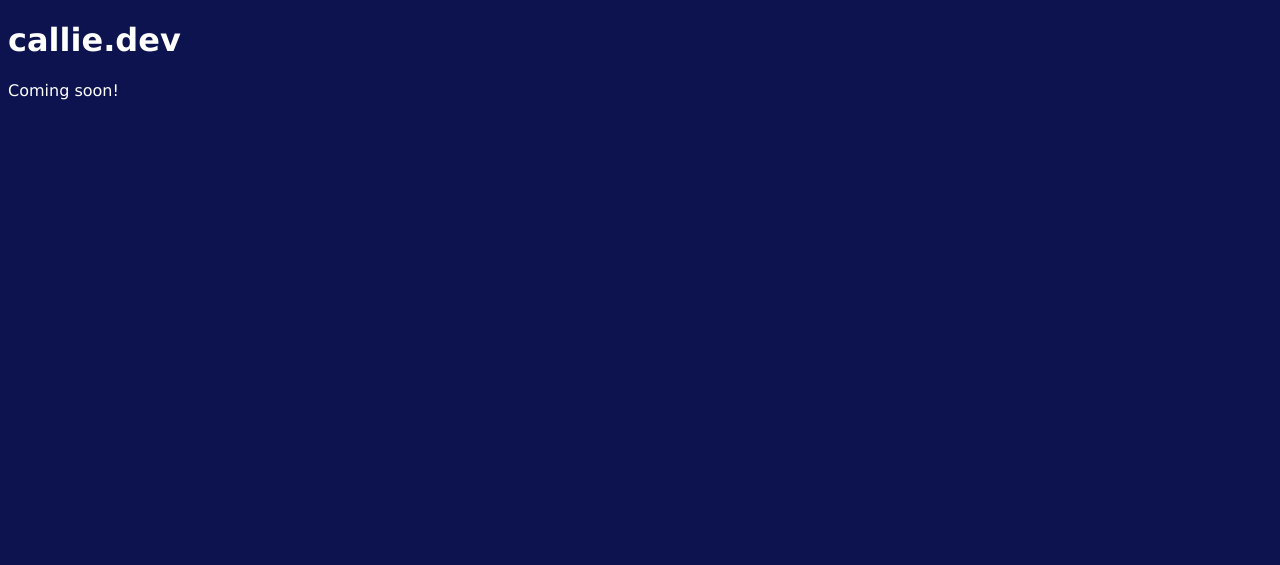
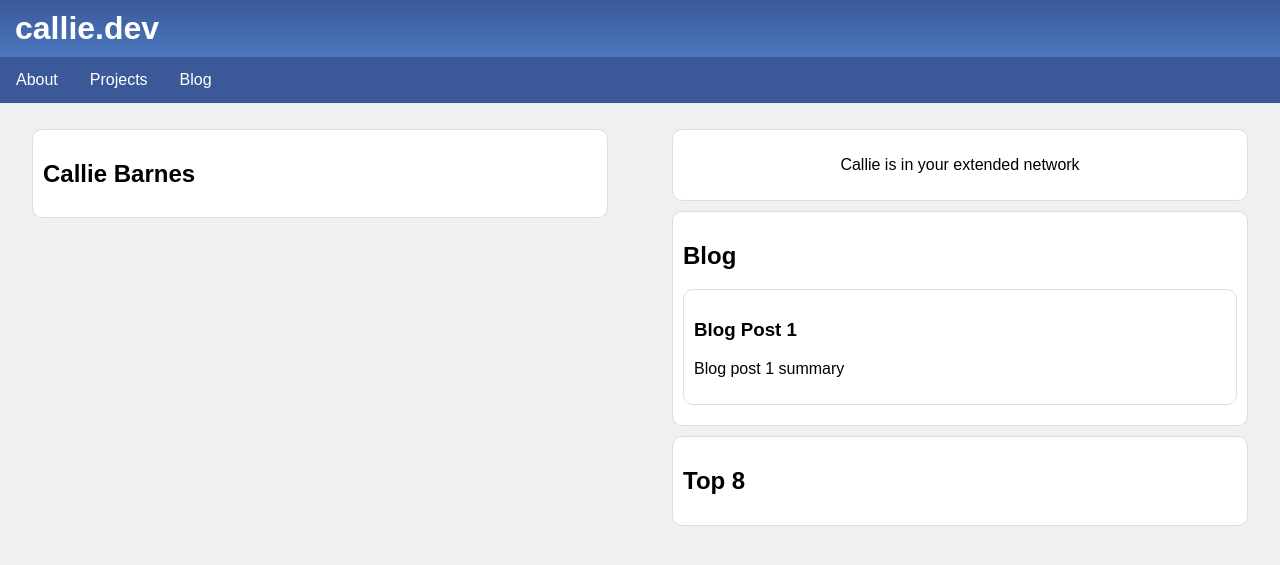
Before and after one commit to calliebarnes/calliebarnes.github.io, a plain HTML site: page index.html in a window 1280 px wide. Drawn offline with Linux system fonts and the light colour scheme.

Commit message:
carving out a myspace inspired profile

```diff
--- a/index.html
+++ b/index.html
@@ -6,7 +6,38 @@
     <link rel="stylesheet" href="styles.css">
 </head>
 <body>
-    <h1>callie.dev</h1>
-    <p>Coming soon!</p>
+    <div id="navbar">
+        <h1>callie.dev</h1>
+    </div>
+    <div id="dropdown">
+        <a href="#about">About</a>
+        <a href="#projects">Projects</a>
+        <a href="#blog">Blog</a>
+    </div>
+
+    <div id="content-wrapper">
+        <div id="main-content">
+            <div class="card">
+                <h2>Callie Barnes</h2>
+            </div>
+        </div>
+
+        <div id="secondary-content">
+            <div class="card">
+                <p style="text-align: center;">Callie is in your extended network</p>
+            </div>
+            <div class="card">
+                <h2>Blog</h2>
+                <div class="card">
+                    <h3>Blog Post 1</h3>
+                    <p>Blog post 1 summary</p>
+                </div>
+            </div>
+            <div class="card">
+                <h2>Top 8</h2>
+
+            </div>
+        </div>
+    </div>
 </body>
 </html>
--- a/styles.css
+++ b/styles.css
@@ -1,5 +1,42 @@
 body {
-    background-color: #0C134F;
-    color: #fff;
-    font-family: Verdana, Geneva, Tahoma, sans-serif;
+    font-family: Arial, sans-serif;
+    background-color: #f0f0f0;
+    margin: 0;
+    padding: 0;
 }
+#navbar {
+    background: linear-gradient(to bottom, #3b5998 0%,#4b77be 100%);
+    color: white;
+    padding: 10px 0;
+    padding-left: 15px;
+}
+#navbar h1 {
+    margin: 0;
+}
+#dropdown {
+    background-color: #3b5998;
+    overflow: hidden;
+}
+#dropdown a {
+    float: left;
+    display: block;
+    color: white;
+    text-align: center;
+    padding: 14px 16px;
+    text-decoration: none;
+}
+#main-content, #secondary-content {
+    width: 45%;
+    padding: 2%;
+}
+#content-wrapper {
+    display: flex;
+    justify-content: space-around;
+}
+.card {
+    background-color: white;
+    border: 1px solid #ddd;
+    padding: 10px;
+    margin-bottom: 10px;
+    border-radius: 10px;
+}
```
